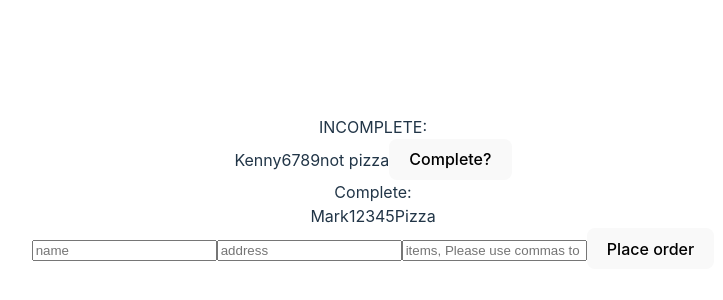
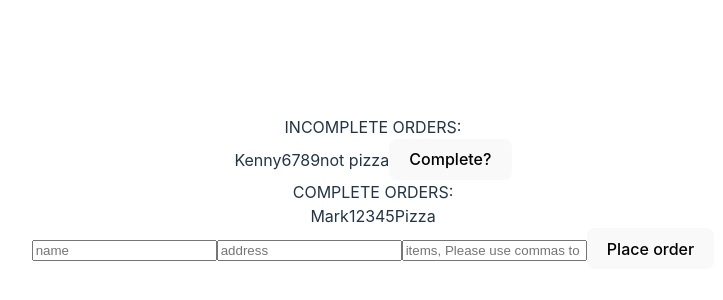
Before and after one commit to whilekofman/tiny-kitchen-frontend, a React (Vite) app in the folder react-kitchen/: page / in a window 1280 px wide. Shown: the part 208-508 px from the top of the page, without its empty margins (267-990 px from the left). Built offline with nearby package versions, Linux system fonts and the light colour scheme.

Commit message:
add state to count

```diff
--- a/react-kitchen/src/App.jsx
+++ b/react-kitchen/src/App.jsx
@@ -1,13 +1,15 @@
-import { useState } from 'react'
+import { useState, useEffect } from 'react'
 import reactLogo from './assets/react.svg'
 import Orders from './components/Orders.jsx'
 import './App.css'
 import OrderForm from './components/OrderForm'
+// import { useEffect } from 'react'
 
 // import CompleteOrders from './components/orders.jsx'
 
 function App() {
   const [count, setCount] = useState(0)
+  const [outstandingOrders, setOutStandingOrders] = useState(true)
   const [ordersState, setOrdersState] = useState({
     completeOrders: {
       1: {
@@ -27,7 +29,13 @@ function App() {
         isComplete: false
       }
     }
+    // ,
+    // outstandingOrders: Object.keys(this.incompleteOrders).length
   })
+  useEffect(() => {
+    // console.log(Object.keys(ordersState.incompleteOrders).length)
+    if (Object.keys(ordersState.incompleteOrders).length) console.log(true)
+  }, [ordersState])
 
   const completeToggle = id => {
       setOrdersState(orderState => {
@@ -38,9 +46,9 @@ function App() {
 
   return (
     <div className="App">
-      INCOMPLETE:
+      INCOMPLETE ORDERS:
       <Orders orders={Object.values(ordersState.incompleteOrders)}/>
-      Complete:
+      COMPLETE ORDERS:
       <Orders orders={Object.values(ordersState.completeOrders)}/>
       <OrderForm />
       {/* <div>
--- a/react-kitchen/src/components/Order.jsx
+++ b/react-kitchen/src/components/Order.jsx
@@ -1,5 +1,5 @@
 import React from "react";
-export const Order = ({ order, toggleComplete }) => {
+export const Order = ({ order  }) => {
     const handleCompletion = e => {
         e.preventDefault()
         console.log('click')
@@ -13,7 +13,6 @@ export const Order = ({ order, toggleComplete }) => {
             {!order.isComplete && (
             <button className="isComplete" onClick={handleCompletion}>Complete?</button>)}
 
-
         </div>
      );
 }
```
